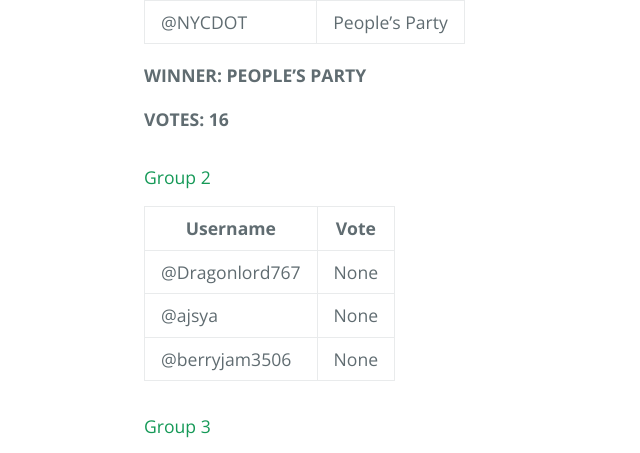
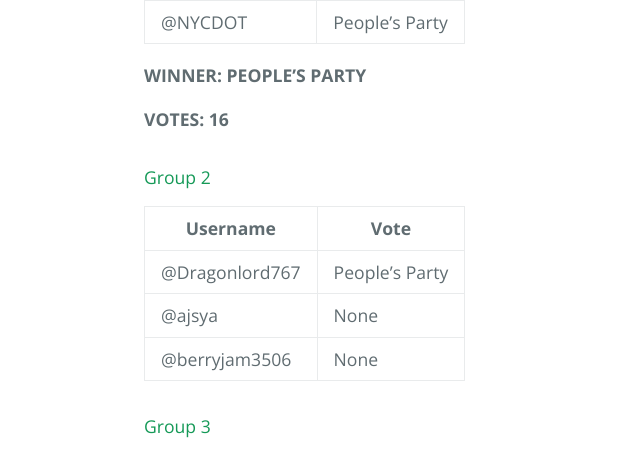
Before and after one commit to AlphaZetta/ShopBux-Vote, a Jekyll site: the page built from index.md, in a window 1280 px wide and 900 px high, scrolled down 4647 px. Shown: the top 453 px of the window, without its empty margins (80-720 px from the left). Built offline with Jekyll 4.4.1, drawn with Linux system fonts in a browser that asks for light colours; the repository's description, which GitHub fills in, is left out; our own code applies the rules of GitHub Pages for plain Markdown files.

Commit message:
Update index.md

```diff
--- a/index.md
+++ b/index.md
@@ -155,7 +155,7 @@ Username | Vote
 
 Username | Vote
 -|-
-@Dragonlord767 | None
+@Dragonlord767 | People's Party
 @ajsya | None
 @berryjam3506 | None
 
```
